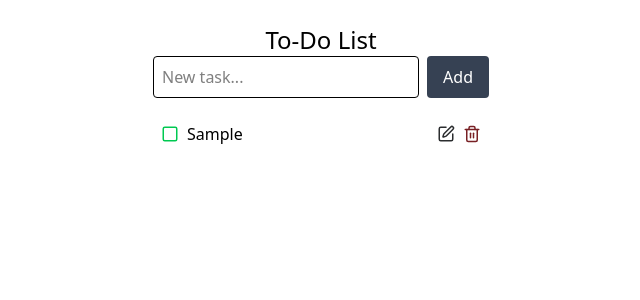
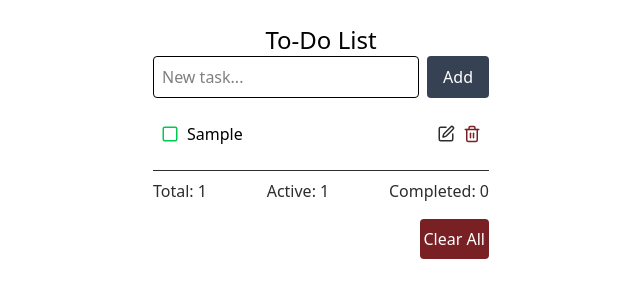
Before and after one commit to Kouvousis/react-todo-app, a React (Vite) app: page / in a window 1280 px wide. Both pictures are taken after typing "Sample" into the empty fields and a click on the button "Add". Shown: the top 300 px of the page, without its empty margins (319-959 px from the left). Built offline with nearby package versions, Linux system fonts and the light colour scheme.

Commit message:
feat: add clear all tasks and count tasks

```diff
--- a/src/components/Todo.tsx
+++ b/src/components/Todo.tsx
@@ -32,6 +32,8 @@
                     ? {...todo, completed: !todo.completed}
                     : todo
             )
+        case "CLEAR_ALL":
+            return []
         default:
             return state;
     }
@@ -39,10 +41,17 @@
 
 const Todo = () => {
     const [todos, dispatch] = useReducer(todoReducer, [], getInitialTodos)
+    const totalTasks: number = todos.length
+    const completedTasks: number = todos.filter(todos => todos.completed).length
+    const activeTasks: number = totalTasks - completedTasks
 
     useEffect(() => {
         localStorage.setItem("todos", JSON.stringify(todos));
     }, [todos])
+
+    const handleClearAll = () => {
+        dispatch({type: "CLEAR_ALL"})
+    }
 
     return (
         <>
@@ -50,6 +59,24 @@
                 <h1 className="text-center text-2xl">To-Do List</h1>
                 <TodoForm dispatch={dispatch}/>
                 <TodoList todos={todos} dispatch={dispatch}/>
+
+                {todos.length > 0 && (
+                    <>
+                        <div className="flex justify-between text-center border-t pt-2 mt-4 text-cf-gray">
+                            <span>Total: {totalTasks}</span>
+                            <span>Active: {activeTasks}</span>
+                            <span>Completed: {completedTasks}</span>
+                        </div>
+                        <div className="text-end mt-4">
+                            <button
+                                onClick={handleClearAll}
+                                className="bg-cf-dark-red text-white py-2 px-1 rounded"
+                            >
+                                Clear All
+                            </button>
+                        </div>
+                    </>
+                )}
             </div>
         </>
     )
--- a/src/types.ts
+++ b/src/types.ts
@@ -9,6 +9,7 @@
     | { type: "DELETE"; payload: number }
     | { type: "EDIT"; payload: { id: number; newText: string } }
     | { type: "COMPLETED"; payload: number }
+    | { type: "CLEAR_ALL"; }
 
 export type TodoFormProps = {
     dispatch: React.Dispatch<Action>;
```
